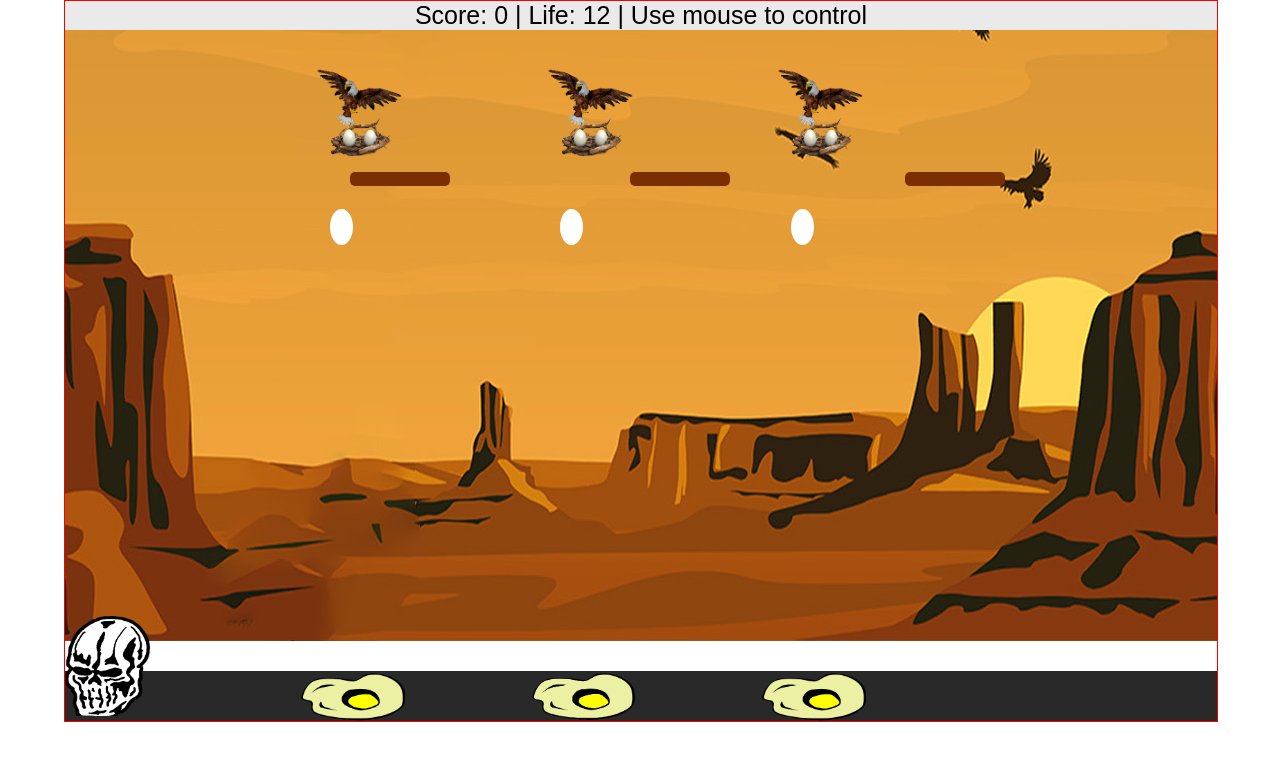
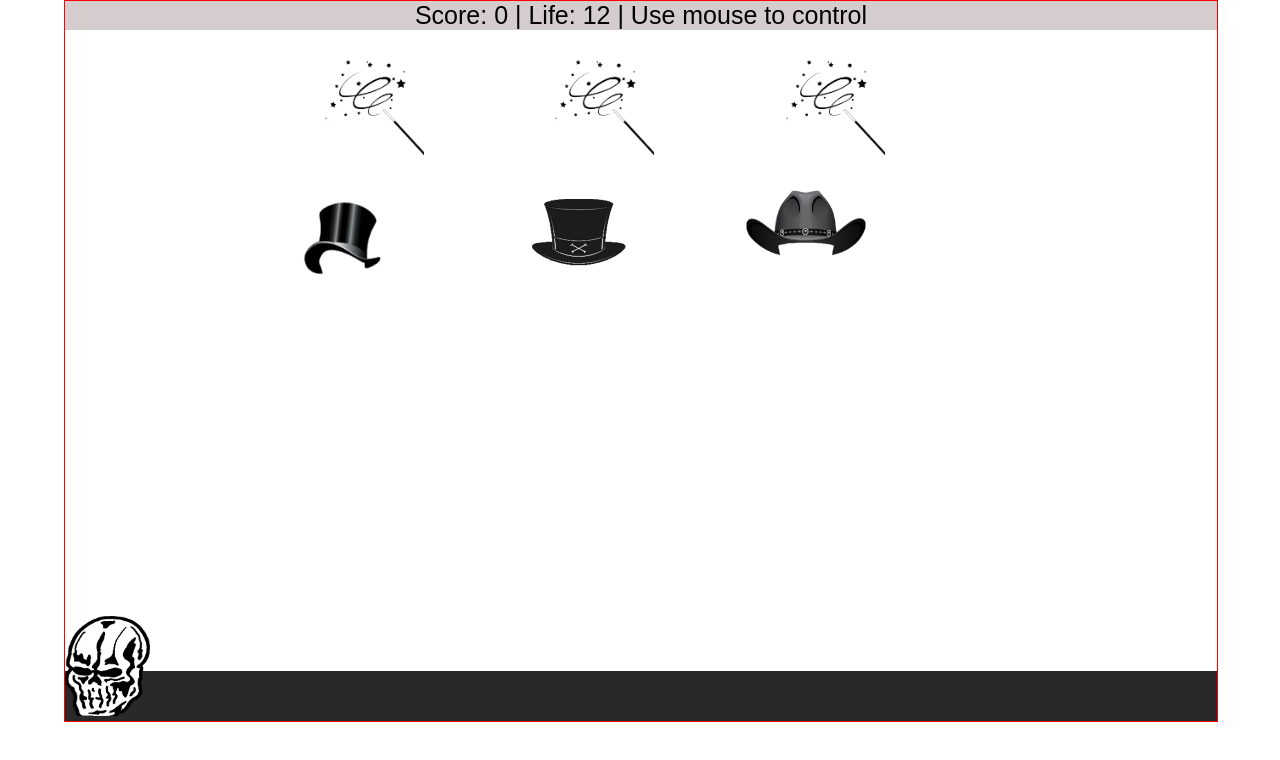
Before and after one commit to Eugen14102002/catchobjects, a plain HTML site: page index.html in a window 1280 px wide. Drawn offline with Linux system fonts and the light colour scheme.

Commit message:
Add files via upload

```diff
--- a/functions.js
+++ b/functions.js
@@ -50,7 +50,7 @@ function check_egg_hits_basket(egg) {
 
 function update_score() {
     score++;
-    if (score % 15 === 0 && speed <= max_speed) {
+    if (score % 17 === 0 && speed <= max_speed) {
         speed++;
     }
     score_span.text(score);
--- a/index.html
+++ b/index.html
@@ -21,13 +21,13 @@
     <div id="hen2" class="hen"></div>
     <div id="hen3" class="hen"></div>
 
-    <div id="egg1" class="egg" data-bullseye='1'></div>
-    <div id="egg2" class="egg" data-bullseye='2'></div>
-    <div id="egg3" class="egg" data-bullseye='3'></div>
+    <div id="egg1" class="egg" data-bullseye='1'><img src="hat2.png" style="width: 130px; margin-left:-50px; margin-top: -20px;" ></div>
+    <div id="egg2" class="egg" data-bullseye='2'><img src="hat1.png" style="width: 130px; margin-left:-50px; margin-top: -40px;" ></div>
+    <div id="egg3" class="egg" data-bullseye='3'><img src="hat3.png" style="width: 130px; margin-left:-50px; margin-top: -25px;" ></div>
 
-    <div id="bullseye1" class="bullseye"></div>
+    <!-- <div id="bullseye1" class="bullseye"></div>
     <div id="bullseye2" class="bullseye"></div>
-    <div id="bullseye3" class="bullseye"></div>
+    <div id="bullseye3" class="bullseye"></div> -->
 
     <div id="basket">
       <span id="score_1"></span>
--- a/style.css
+++ b/style.css
@@ -13,70 +13,42 @@ body {
     position: relative;
     border: 1px solid red;
     overflow: hidden;
-    background:url(west1.jpg) no-repeat;
+    background-color: #ffffff;
 }
 
 #score_help {
     text-align: center;
     font-size: 25px;
-    background-color: #eaeaea;
+    background-color: #d5cdcd;
 }
 
-#branch1 {
-    position: absolute;
-    height: 2%;
-    width: 100px;
-    margin-left: 285px;
-    border-radius: 5px;
-    margin-top: 5px;
-    background-color: #7b2e00;
-    top: 23%;
-}
-#branch2 {
-    position: absolute;
-    height: 2%;
-    width: 100px;
-    margin-left: 565px;
-    border-radius: 5px;
-    margin-top: 5px;
-    background-color: #7b2e00;
-    top: 23%;
-}
-#branch3 {
-    position: absolute;
-    height: 2%;
-    width: 100px;
-    margin-left: 840px;
-    border-radius: 5px;
-    margin-top: 5px;
-    background-color: #7b2e00;
-    top: 23%;
-}
+
 
 .hen {
     position: absolute;
-    height: 15%;
-    width: 15%;
-    top: 9%;
-    background: url('vultur.png');
+    height: 180px;
+    width: 140px;
+    top: 4%;
+    background: url(magickstick.png);
     background-size: cover;
     background-repeat: no-repeat;
     z-index: 100;
 }
 
 #hen1 {
-    left: 16%;
+    left: 19%;
 }
 
 #hen2 {
-    left: 36%;
+    left: 39%;
 }
 
 #hen3 {
-    left: 56%;
+    left: 59%;
 }
 
 .egg {
+    background-image: url('hat2.png');
     position: absolute;
     top: 17%;
     height: 5%;
@@ -87,6 +59,7 @@ body {
 }
 
 #egg1 {
+
     left: calc(20% + 8%/2 - 2%/2);
 }
 
@@ -97,8 +70,11 @@ body {
 #egg3 {
     left: calc(60% + 8%/2 - 2%/2);
 }
+/* .egg1{
+    background-image: url('hat2.png');
+} */
 
-.bullseye {
+/* .bullseye {
     display: none;
     position: absolute;
     bottom: 0px;
@@ -120,7 +96,7 @@ body {
 
 #bullseye3 {
     left: calc(60% + 8%/2 - 7%/2);
-}
+} */
 
 #floor {
     position: absolute;
@@ -145,7 +121,7 @@ body {
 
 #score_1 {
     position: absolute;
-    color: #f9f5f5;
+    color: #000000;
     font-size: 30px;
     bottom: 98px;
     left: 30%;
@@ -158,7 +134,7 @@ body {
     height: 10%;
     width: 20%;
     margin-left: 500px;
-    background-color: rgb(73, 48, 48);
+    background-color: gray;
     color: white;
     top: 40%;
     font-size: 35px;
```
Also changed, not shown: hat1.png (added), hat2.png (added), hat3.png (added), magickstick.png (added).
